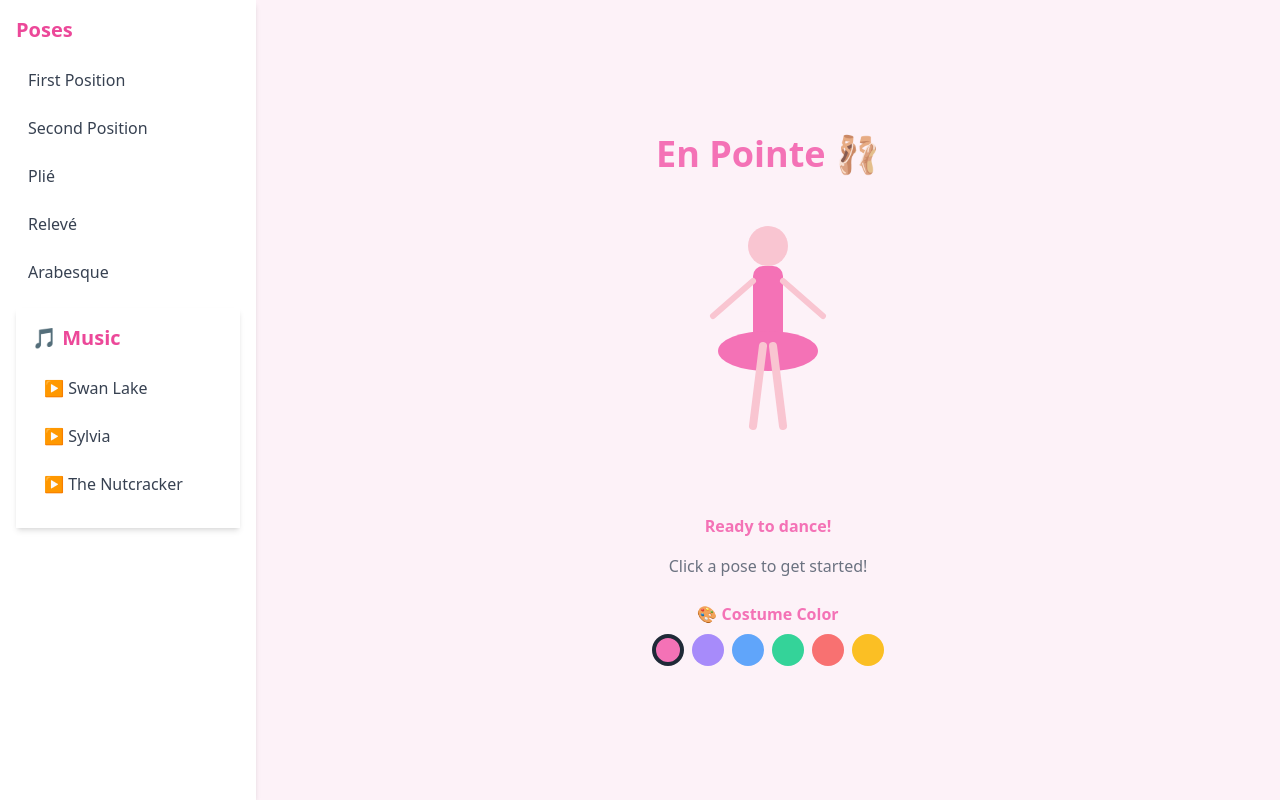
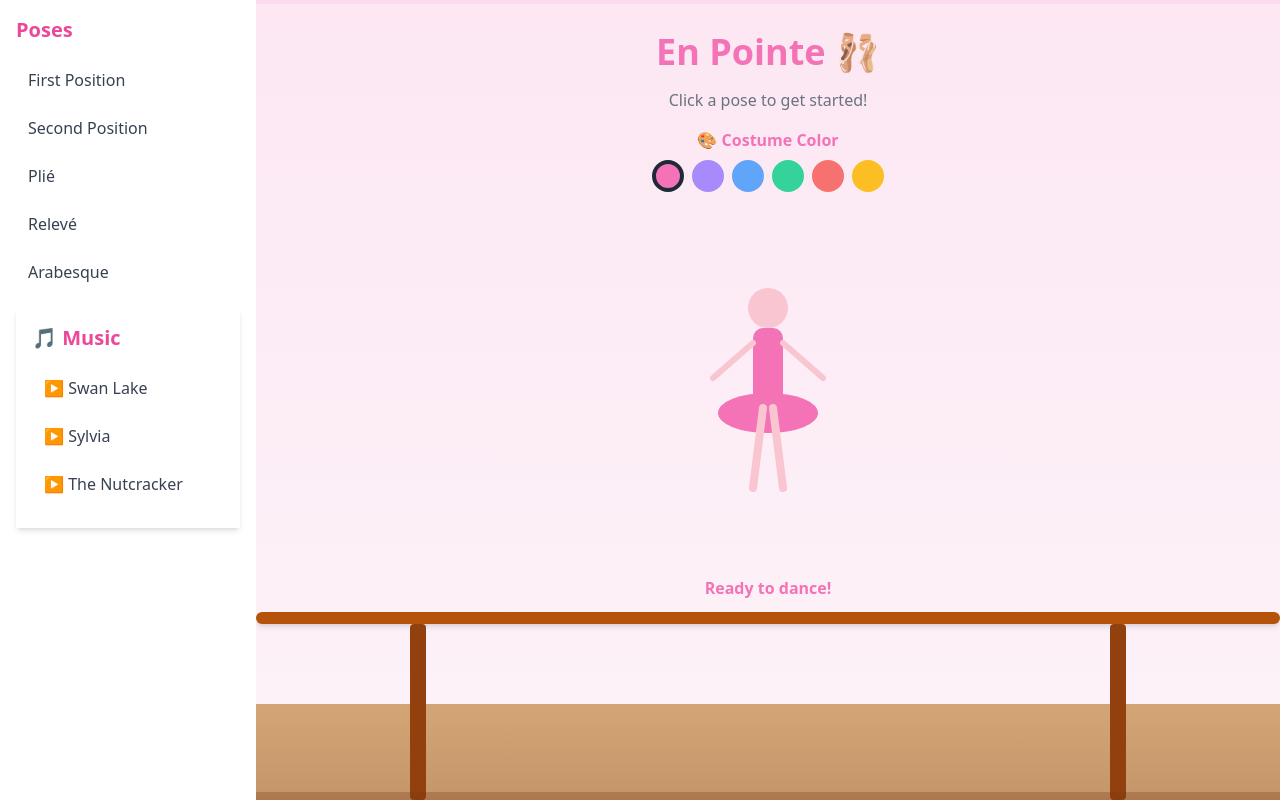
Before and after one commit to maria92835/en-pointe, a React (Vite) app: page / in a window 1280 px wide. Built offline with nearby package versions, Linux system fonts and the light colour scheme.

Commit message:
add barre background and costume picker

```diff
--- a/src/App.jsx
+++ b/src/App.jsx
@@ -35,11 +35,26 @@ export default function App() {
       </div>
 
         {/* Main stage area */}
-      <div className="flex-1 flex flex-col items-center justify-center">
-        <h1 className="text-4xl font-bold text-pink-400 mb-8">En Pointe 🩰</h1>
-        <Ballerina pose={selectedPose} costumeColor={costumeColor} />
-        <p className="mt-4 text-gray-500 text-center max-w-xs">{selectedDescription}</p>
-        <div className="mt-6 flex flex-col items-center">
+        <div className="flex-1 flex flex-col items-center justify-center relative overflow-hidden"
+          style={{background: "linear-gradient(180deg, #fce7f3 0%, #fdf2f8 88%, #d4a574 88%, #c4956a 100%)"}}>          {/* Studio wall mirror line */}
+          <div className="absolute top-0 left-0 right-0 h-1 bg-pink-200 opacity-50" />
+
+          {/* Barre */}
+          <div className="absolute w-full flex items-center" style={{bottom: "22%"}}>
+            <div className="w-full h-3 bg-amber-700 rounded-full shadow-md" />
+          </div>
+          {/* Barre left post */}
+          <div className="absolute w-4 bg-amber-800 rounded" style={{bottom: "0%", height: "22%", left: "15%"}} />
+          {/* Barre right post */}
+          <div className="absolute w-4 bg-amber-800 rounded" style={{bottom: "0%", height: "22%", right: "15%"}} />
+          {/* Floor line */}
+          <div className="absolute bottom-0 left-0 right-0 h-2 bg-amber-900 opacity-30" />
+
+          {/* Top content */}
+          <div className="absolute top-8 flex flex-col items-center">
+            <h1 className="text-4xl font-bold text-pink-400 mb-2">En Pointe 🩰</h1>
+            <p className="mt-2 text-gray-500 text-center max-w-xs">{selectedDescription}</p>
+            <div className="mt-4 flex flex-col items-center">
               <p className="text-pink-400 font-semibold mb-2">🎨 Costume Color</p>
               <div className="flex gap-2">
                 {["#f472b6", "#a78bfa", "#60a5fa", "#34d399", "#f87171", "#fbbf24"].map(color => (
@@ -54,6 +69,12 @@ export default function App() {
             </div>
           </div>
 
+          {/* Ballerina positioned at barre */}
+          <div className="absolute" style={{bottom: "25%"}}>
+            <Ballerina pose={selectedPose} costumeColor={costumeColor} />
+          </div>
+
+        </div>
       </div>
  )
 }
```
Lines whose indentation alone changed are shown as unchanged.
